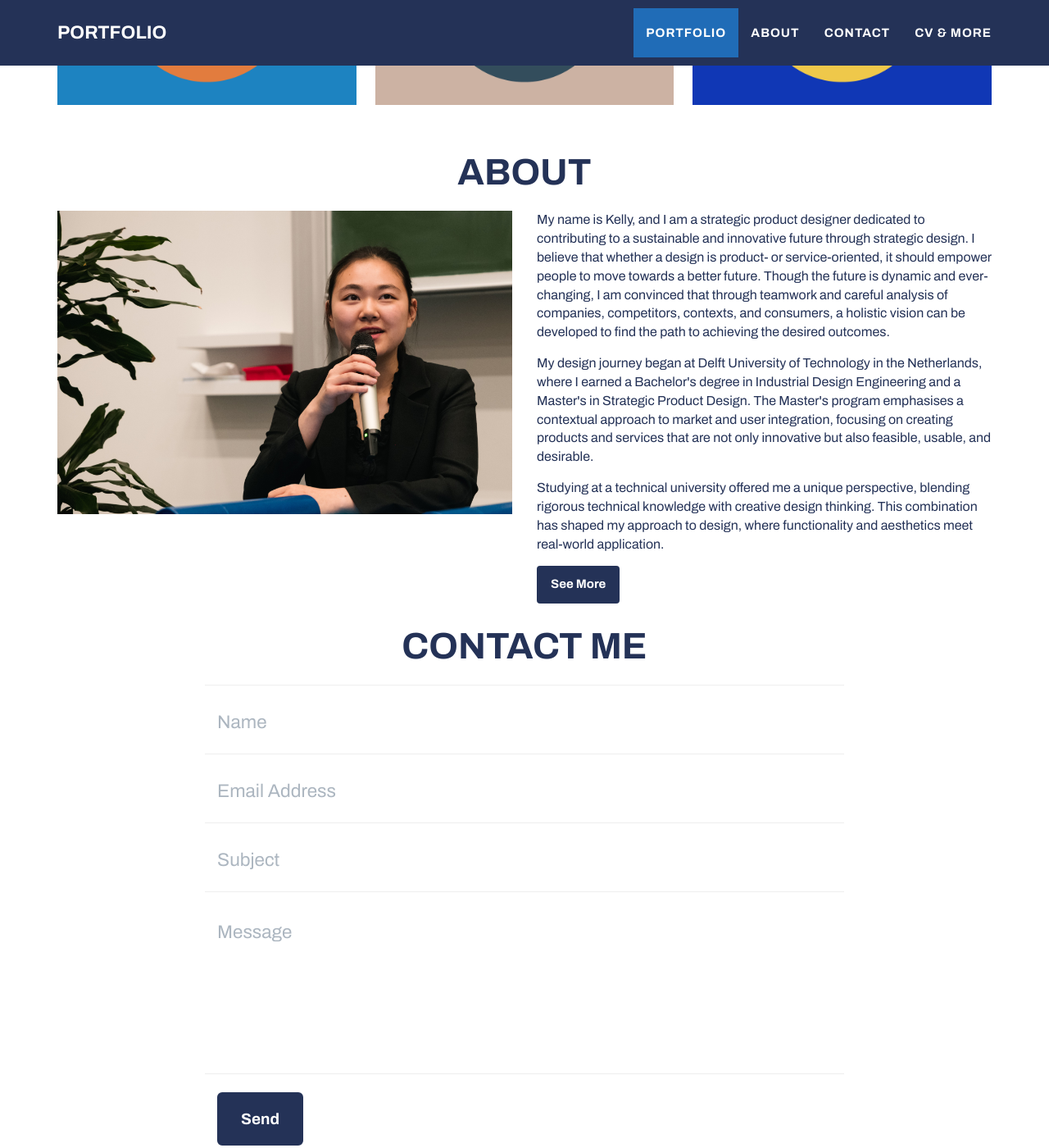
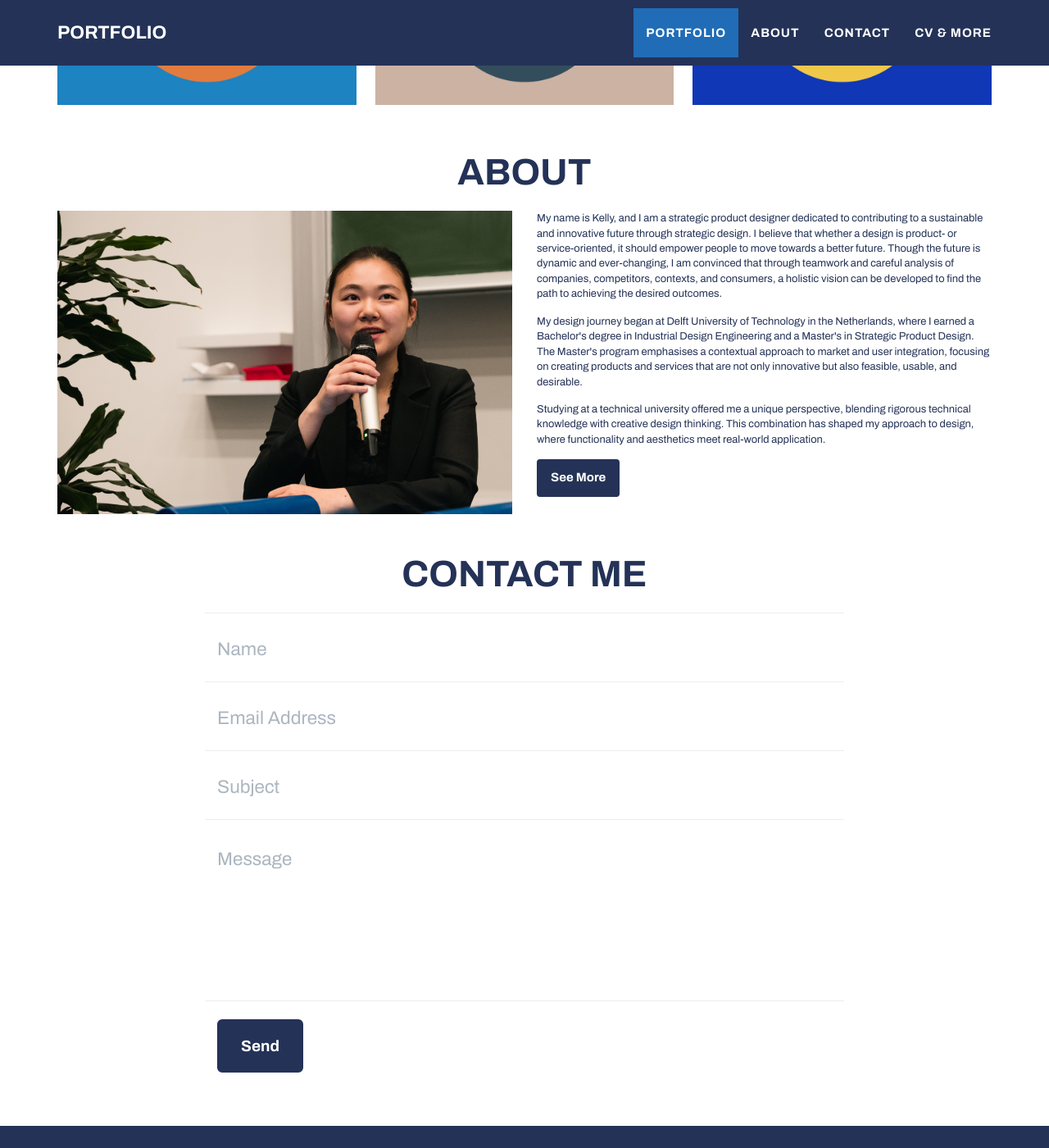
Before and after one commit to Kelly-Portfolio/Kelly-Portfolio.github.io, a Jekyll site: the page built from _posts/2014-07-18-project-1.markdown, in a window 1280 px wide and 1400 px high, scrolled down 1051 px. Shown: the whole window at 82% size. Built offline with Jekyll 4.4.1, drawn with Linux system fonts in a browser that asks for light colours.

Commit message:
small font variable

```diff
--- a/_config.yml
+++ b/_config.yml
@@ -6,6 +6,9 @@ description: "Kelly Xu's Portfolio"
 keywords: "Kelly, Kelly Xu, Portfolio, Designer, Strategic Product Design, Strategic Product Designer"
 skills: "A Strategic Way Forward"
 meta_author: Xu Kelly
+
+# fonts
+font_size_small: '16px'
 
 # Google webmaster tools
 google_verify:
--- a/_includes/css/main.css
+++ b/_includes/css/main.css
@@ -14,7 +14,7 @@ p {
 }
 
 p.small {
-    font-size: 16px;
+    font-size: $font-size-small;
 }
 
 a,
```
